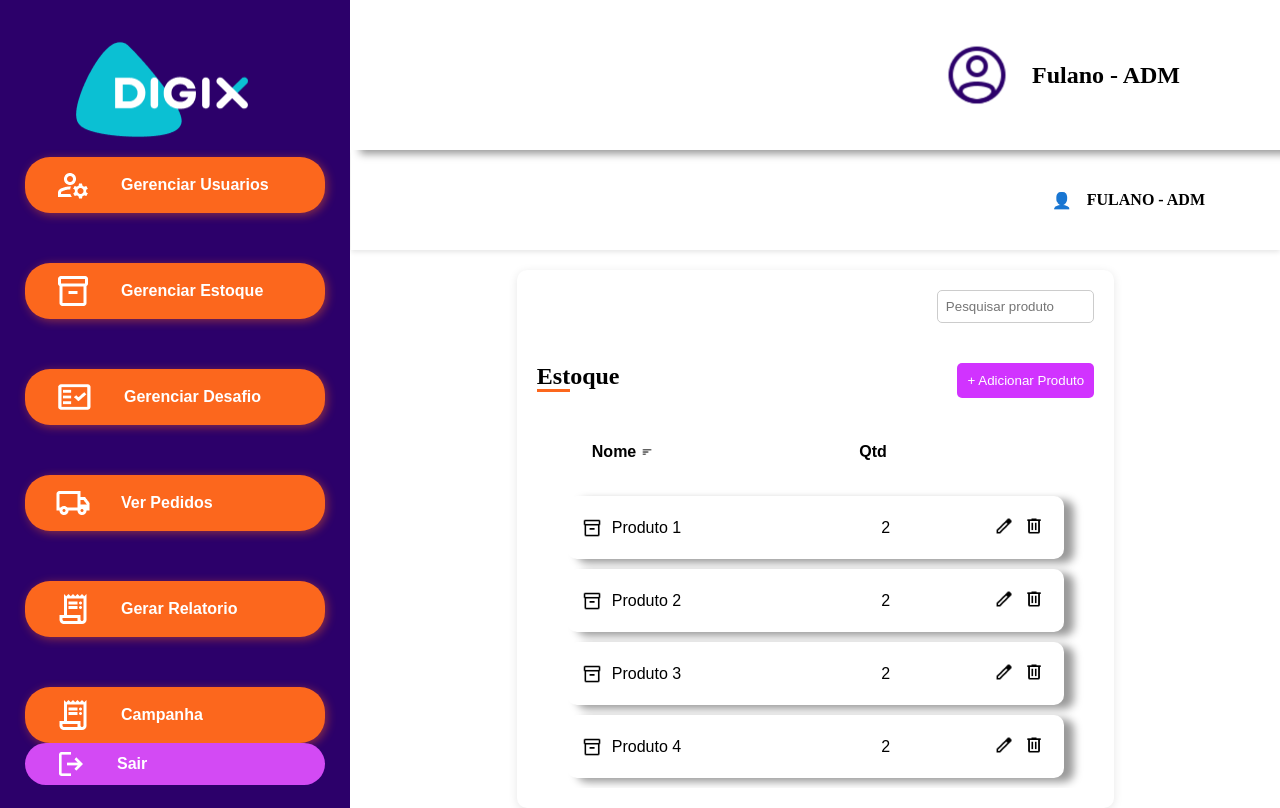
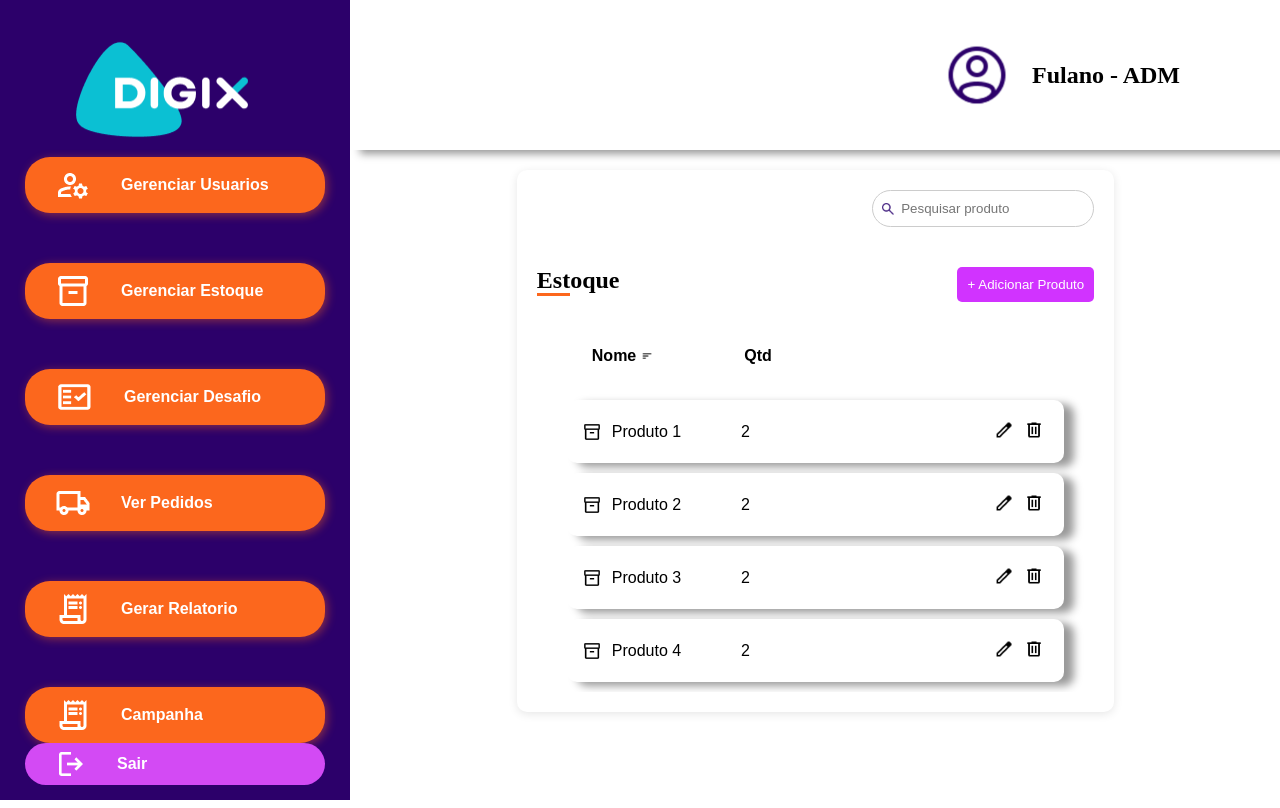
Before and after one commit to kinokano/Digicoin, a Django app: page /listaEstoque/ in a window 1280 px wide. Run offline with Django 5.2, Linux system fonts and the light colour scheme.

Commit message:
tela finalizada lista estoque

```diff
--- a/Digicoin/api/static/css/AdmCss/listaEstoque.css
+++ b/Digicoin/api/static/css/AdmCss/listaEstoque.css
@@ -114,14 +114,33 @@ header {
 }
 
 
-.tabela-cell.quantidade{
-    text-align: end;
-}
+
 
 .traco{
     border-bottom: solid 3px #FC671D;
 }
 
+.search-container {
+    display: flex;
+    justify-content: end;
+    align-items: center;
+    border: 1px solid #ccc;
+    border-radius: 20px;
+    padding: 5px 10px;
+    width: 200px;
+}
+
+.search-container input {
+    border: none;
+    outline: none;
+    flex: 1;
+    padding: 5px;
+}
+
+.search-container img {
+    width: 16px;
+    height: 16px;
+}
 
 
 
--- a/Digicoin/api/templates/AdmHtml/listaEstoque.html
+++ b/Digicoin/api/templates/AdmHtml/listaEstoque.html
@@ -1,6 +1,6 @@
 {% extends 'base.html'%}
 {% load static%}
-{%block content%}
+{% block content%}
 
 
 <!DOCTYPE html>
@@ -19,15 +19,15 @@
 
 
     <div class="principal">
-        <header>
-            <div class="perfil">
-                <span class="icone-perfil">&#128100;</span>
-                <span class="usuario">FULANO - ADM</span>
-            </div>
-        </header>
+
         <main class="menucentro">
             <div class="estoque-container">
-                <div class="barra-pesquisa"><input type="text" placeholder="Pesquisar produto" class="pesquisa"></div>
+                <div class='barra-pesquisa'>
+                <div class="search-container">
+                    <img src="{% static 'img/iconeLupa.png' %}" alt="/Lupa">
+                    <input type="text" placeholder="Pesquisar produto">
+                </div>
+            </div>
                 <div class="cabecalho">
                     <h2><span class="traco">Est</span>oque</h2>
                     <button class="btn-adicionar">+ Adicionar Produto</button>
@@ -41,16 +41,17 @@
                         </div>
                     </div>
                     <div class="tabela-body">
+                        {% csrf_token %}
                         {% for item in estoque %}
                         <div class="tabela-row">
                             <div class="tabela-cell nome">
-                                <img class="icone" src="{% static 'img/gerenciarEstoqueBlack.png' %}" alt="">
+                                <img class="icone" src="{% static 'img/produto.png' %}" alt="/produto">
                                 {{item.nome}}
                             </div>
                             <div class="tabela-cell quantidade">{{item.qtd}}</div>
                             <div class="tabela-cell acoes">
                                 <button class="editar"><img src="{% static 'img/iconeEditar.png' %}" alt="editar"></button>
-                                <button class="deletar"><img src="{% static 'img/iconeDeletar.png' %}" alt="deletar"></button>
+                                <button class="deletar" onclick="deletar({{item.id}})"><img src="{% static 'img/iconeDeletar.png' %}" alt="deletar"></button>
                             </div>
                         </div>
                         {% endfor %}
@@ -62,7 +63,7 @@
             </div>
         </main>
     </div>
-
+    <script src="{% static 'js/AdmJS/listaEstoque.js' %}"></script>
 </body>
 </html>
 
```
Also changed, not shown: Digicoin/api/static/js/AdmJS/listaEstoque.js (deleted, +0 -29 lines), Digicoin/api/static/img/gerenciarEstoqueBlack.png (deleted), Digicoin/api/static/img/iconeLupa.png (added).
